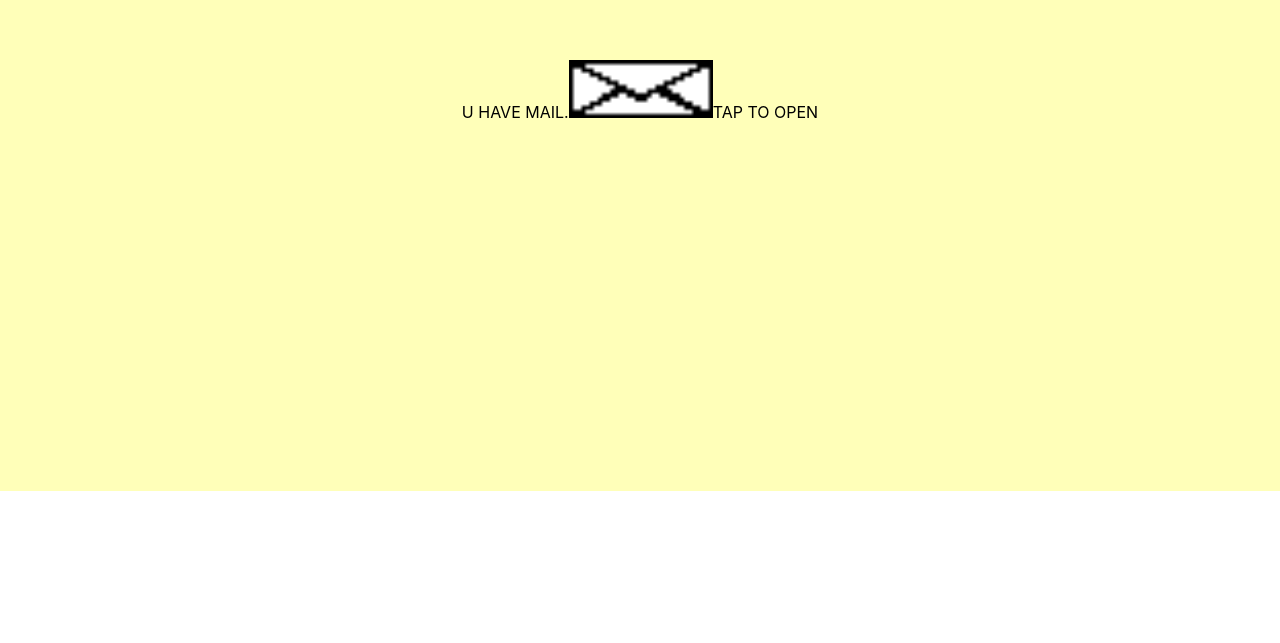
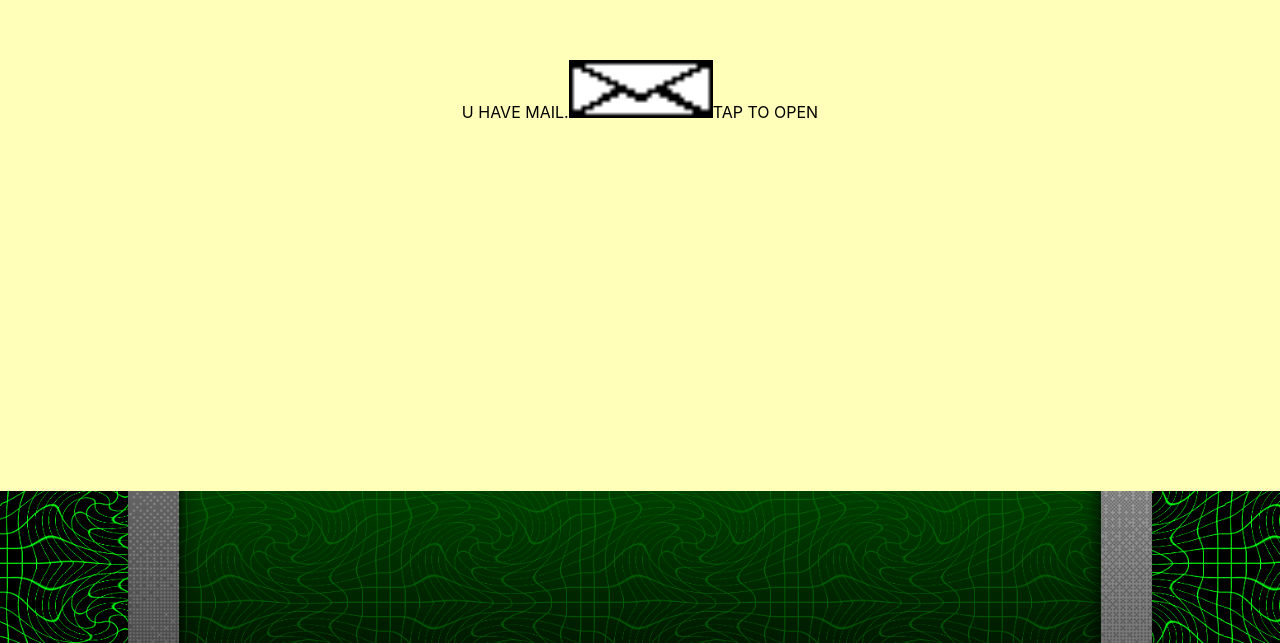
Before and after one commit to Tlwaller/Spook-E-Vite, a React (Create React App) app: page / in a window 1280 px wide. Shown: the part 309-952 px from the top of the page. Before the commit the page ends 800 px from the top, so only its background shows below. Built offline with nearby package versions, Linux system fonts and the light colour scheme.

Commit message:
add rsvp form

```diff
--- a/src/App.css
+++ b/src/App.css
@@ -7,4 +7,5 @@ body {
   background-color: black;
   background: url(assets/greenmesh.gif);
   background-size: grid;
+  overflow-x: hidden;
 }
--- a/src/App.js
+++ b/src/App.js
@@ -1,5 +1,6 @@
 import "./App.css";
 import Hero from "./components/Hero";
+import RSVPForm from "./components/RSVPForm";
 import Curtain from "./components/Curtain";
 
 function App() {
@@ -7,6 +8,7 @@ function App() {
     <div className="App" id="App">
       <Curtain />
       <Hero />
+      <RSVPForm />
     </div>
   );
 }
--- a/src/components/Hero.js
+++ b/src/components/Hero.js
@@ -5,7 +5,7 @@ import FloatingItems from "./FloatingItems";
 
 const Hero = () => {
   return (
-    <section>
+    <section className="hero">
       <div className="box--gradient" />
       <div className="left edge panel">
         <div className="left-content">
--- /dev/null
+++ b/src/components/RSVPForm.js
@@ -0,0 +1,22 @@
+import React from "react";
+import "../styles/RSVPForm.css";
+import btn from "../assets/rsvpBtn.gif";
+
+const RSVPForm = () => {
+  return (
+    <div className="rsvp-wrapper">
+      <section className="rsvp-container">
+        <form>
+          {/* would be cool to autofill this from a name in the url */}
+          <input placeholder="Your name" />
+          <button className="rsvp-btn">
+            <img src={btn} />
+          </button>
+        </form>
+        <div className="rsvp-list-container"></div>
+      </section>
+    </div>
+  );
+};
+
+export default RSVPForm;
--- a/src/styles/Hero.css
+++ b/src/styles/Hero.css
@@ -1,4 +1,4 @@
-section {
+.hero {
   position: relative;
   width: 100vw;
   height: 40vw;
@@ -88,7 +88,7 @@ h3 {
   font-size: 2.5vw;
 }
 
-section {
+.hero {
   height: 35vw;
 }
 .flex-box {
@@ -105,6 +105,9 @@ li {
 }
 
 @media (max-width: 576px) {
+  .hero {
+    height: 8cm;
+  }
   .left-content {
     margin-top: 1.5rem;
     transform: perspective(275px) rotateY(45deg);
@@ -129,10 +132,6 @@ li {
   h3 {
     font-size: 0.9rem;
     margin-left: 0.5rem;
-  }
-
-  section {
-    height: 8cm;
   }
 }
 
--- /dev/null
+++ b/src/styles/RSVPForm.css
@@ -0,0 +1,147 @@
+.rsvp-wrapper {
+  width: 100vw;
+  height: 40vw;
+  display: flex;
+  justify-content: center;
+  align-items: center;
+  padding: 5rem 0 8rem;
+}
+
+.rsvp-container {
+  display: flex;
+  flex-direction: column;
+  justify-content: center;
+  align-items: center;
+  width: 80%;
+  height: 100%;
+  background: linear-gradient(transparent, rgba(0, 0, 0, 0.712)),
+    url(../assets/dithered-image.png);
+  background-size: cover;
+  clip-path: polygon(
+    35% 0,
+    65% 0,
+    75% 5%,
+    100% 5%,
+    100% 100%,
+    0 100%,
+    0 5%,
+    25% 5%
+  );
+  padding: 8% 0 5%;
+}
+
+form {
+  display: flex;
+  flex-direction: row;
+  justify-content: space-between;
+  align-items: center;
+  width: 40%;
+  height: 5rem;
+  margin-top: -8%;
+}
+
+input {
+  height: 45%;
+  width: 50%;
+  background-color: #7c7c7c;
+}
+
+input::placeholder {
+  color: rgb(226, 226, 226);
+}
+
+.rsvp-btn {
+  background: transparent;
+  border: none;
+  cursor: pointer;
+  border-radius: 100%;
+}
+
+.rsvp-list-container {
+  height: 100%;
+  width: 90%;
+  display: flex;
+  flex-direction: column;
+  justify-content: flex-start;
+  align-items: center;
+  padding: 4% 0 2%;
+  box-shadow: inset 0px 0px 20px black;
+  background: linear-gradient(green, rgba(0, 0, 0, 0.712)),
+    url(../assets/greenmesh.gif);
+  clip-path: polygon(
+    35% 5%,
+    65% 5%,
+    75% 0,
+    100% 0,
+    100% 100%,
+    0 100%,
+    0 0,
+    25% 0
+  );
+}
+
+@media (max-width: 576px) {
+  form {
+    width: 80%;
+  }
+  .rsvp-container {
+    clip-path: polygon(
+      15% 0,
+      85% 0,
+      100% 14%,
+      100% 15%,
+      100% 100%,
+      0 100%,
+      0 15%,
+      0 15%
+    );
+  }
+  .rsvp-list-container {
+    clip-path: polygon(
+      15% 10%,
+      85% 10%,
+      100% 0,
+      100% 0,
+      100% 100%,
+      0 100%,
+      0 0,
+      0 0
+    );
+  }
+}
+
+@media (min-width: 577px) {
+  .rsvp-list-container {
+    clip-path: polygon(
+      15% 10%,
+      85% 10%,
+      100% 0,
+      100% 0,
+      100% 100%,
+      0 100%,
+      0 0,
+      0 0
+    );
+  }
+}
+
+@media (min-width: 768px) {
+  .rsvp-list-container {
+    clip-path: polygon(
+      35% 5%,
+      65% 5%,
+      75% 0,
+      100% 0,
+      100% 100%,
+      0 100%,
+      0 0,
+      25% 0
+    );
+  }
+}
+
+@media (min-width: 992px) {
+}
+
+@media (min-width: 1200px) {
+}
```
Also changed, not shown: src/assets/rsvpBtn.gif (added).
